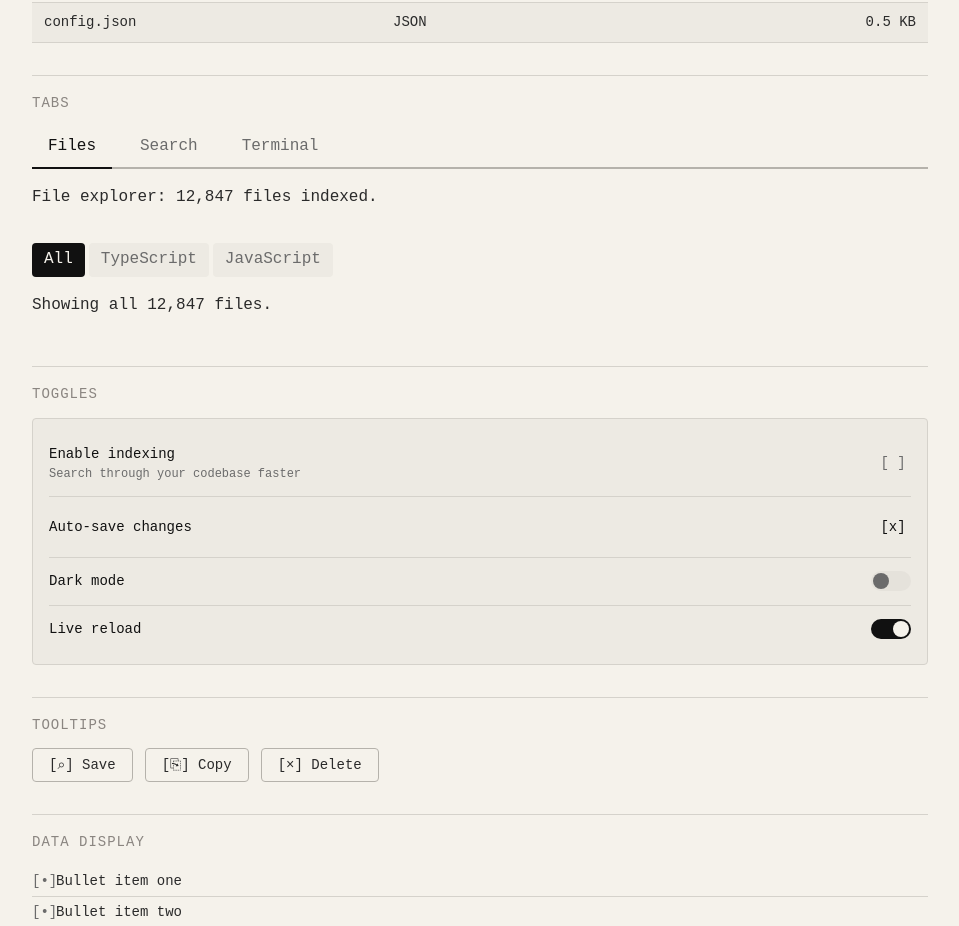
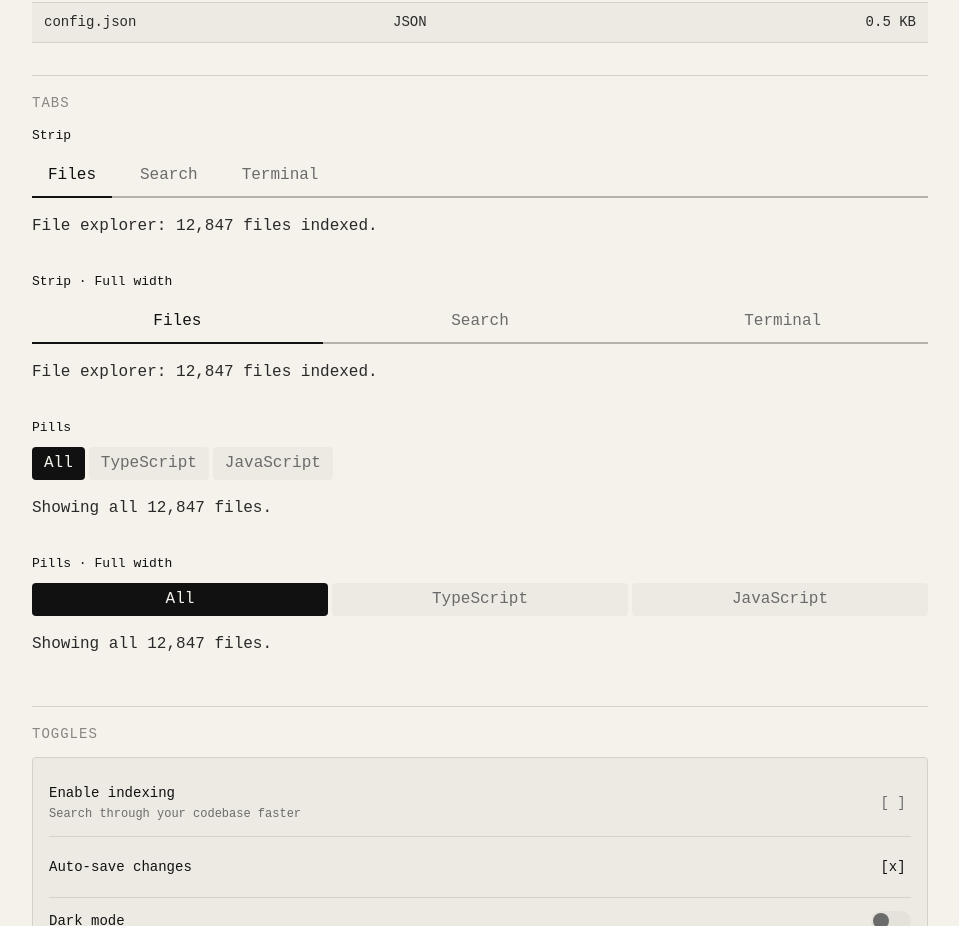
Before and after one commit to ro4dev/tui-components-react, a React (Vite) app: page / in a window 1280 px wide. Shown: the part 4980-5906 px from the top of the page, without its empty margins (160-1119 px from the left). Built offline with nearby package versions, Linux system fonts and the light colour scheme.

Commit message:
add fullWidth prop to Tabs component for equal-width tabs

```diff
--- a/src/App.tsx
+++ b/src/App.tsx
@@ -348,6 +348,7 @@ function App() {
       <div className="tui-section">
         <div className="tui-section-title">Tabs</div>
         <div style={{ marginBottom: 'var(--spacing-lg)' }}>
+          <div style={{ fontSize: 13, color: 'var(--ink)', marginBottom: 8, fontWeight: 500 }}>Strip</div>
           <Tabs
             tabs={[
               { id: 'files', label: 'Files', content: <p>File explorer: 12,847 files indexed.</p> },
@@ -356,6 +357,19 @@ function App() {
             ]}
           />
         </div>
+        <div style={{ marginBottom: 'var(--spacing-lg)' }}>
+          <div style={{ fontSize: 13, color: 'var(--ink)', marginBottom: 8, fontWeight: 500 }}>Strip · Full width</div>
+          <Tabs
+            fullWidth
+            tabs={[
+              { id: 'files', label: 'Files', content: <p>File explorer: 12,847 files indexed.</p> },
+              { id: 'search', label: 'Search', content: <p>Search: Type to find across all files.</p> },
+              { id: 'terminal', label: 'Terminal', content: <p>$ opencode serve — running on :3000</p> },
+            ]}
+          />
+        </div>
+        <div style={{ marginBottom: 'var(--spacing-lg)' }}>
+          <div style={{ fontSize: 13, color: 'var(--ink)', marginBottom: 8, fontWeight: 500 }}>Pills</div>
           <Tabs
             variant="pills"
             tabs={[
@@ -364,6 +378,19 @@ function App() {
               { id: 'js', label: 'JavaScript', content: <p>Found 1,203 JavaScript files.</p> },
             ]}
           />
+        </div>
+        <div>
+          <div style={{ fontSize: 13, color: 'var(--ink)', marginBottom: 8, fontWeight: 500 }}>Pills · Full width</div>
+          <Tabs
+            variant="pills"
+            fullWidth
+            tabs={[
+              { id: 'all', label: 'All', content: <p>Showing all 12,847 files.</p> },
+              { id: 'ts', label: 'TypeScript', content: <p>Found 8,421 TypeScript files.</p> },
+              { id: 'js', label: 'JavaScript', content: <p>Found 1,203 JavaScript files.</p> },
+            ]}
+          />
+        </div>
       </div>
 
       <HorizontalDivider />
--- a/src/components/tabs/Tabs.css
+++ b/src/components/tabs/Tabs.css
@@ -3,6 +3,7 @@
   background: transparent;
   border-bottom: 2px solid var(--hairline-strong);
 }
+.tab-strip--full { width: 100%; }
 .tab-strip__item {
   font-size: 16px;
   padding: 8px 16px;
@@ -11,6 +12,7 @@
   position: relative;
   user-select: none;
 }
+.tab-strip__item--full { flex: 1; text-align: center; }
 .tab-strip__item:hover { color: var(--ink); }
 .tab-strip__item--active { color: var(--ink); }
 .tab-strip__item--active::after {
@@ -23,6 +25,7 @@
   background: var(--ink);
 }
 .tab-strip__item + .tab-strip__item { margin-left: var(--spacing-md); }
+.tab-strip--full .tab-strip__item + .tab-strip__item { margin-left: 0; }
 .tab-panel { display: none; padding: 16px 0; }
 .tab-panel--active { display: block; }
 
@@ -31,6 +34,7 @@
   gap: var(--spacing-xs);
   flex-wrap: wrap;
 }
+.tab-pills--full { width: 100%; }
 .tab-pills__item {
   background: var(--surface-soft);
   color: var(--mute);
@@ -40,6 +44,7 @@
   cursor: pointer;
   user-select: none;
 }
+.tab-pills__item--full { flex: 1; text-align: center; }
 .tab-pills__item:hover { color: var(--ink); }
 .tab-pills__item--active { background: var(--ink); color: var(--on-dark); }
 .pill-panel { display: none; padding: 16px 0; }
--- a/src/components/tabs/Tabs.tsx
+++ b/src/components/tabs/Tabs.tsx
@@ -12,12 +12,16 @@ interface TabsProps {
   tabs: Tab[];
   variant?: TabVariant;
   defaultTab?: string;
+  fullWidth?: boolean;
 }
 
-export function Tabs({ tabs, variant = 'strip', defaultTab }: TabsProps) {
+export function Tabs({ tabs, variant = 'strip', defaultTab, fullWidth }: TabsProps) {
   const [active, setActive] = useState(defaultTab ?? tabs[0]?.id);
 
   const isStrip = variant === 'strip';
+  const containerCls = isStrip
+    ? `tab-strip${fullWidth ? ' tab-strip--full' : ''}`
+    : `tab-pills${fullWidth ? ' tab-pills--full' : ''}`;
 
   return (
     <div>
@@ -27,8 +31,8 @@ export function Tabs({ tabs, variant = 'strip', defaultTab }: TabsProps) {
             key={tab.id}
             className={
               isStrip
-                ? `tab-strip__item${active === tab.id ? ' tab-strip__item--active' : ''}`
-                : `tab-pills__item${active === tab.id ? ' tab-pills__item--active' : ''}`
+                ? `tab-strip__item${active === tab.id ? ' tab-strip__item--active' : ''}${fullWidth ? ' tab-strip__item--full' : ''}`
+                : `tab-pills__item${active === tab.id ? ' tab-pills__item--active' : ''}${fullWidth ? ' tab-pills__item--full' : ''}`
             }
             onClick={() => setActive(tab.id)}
           >
```
Lines whose indentation alone changed are shown as unchanged.
